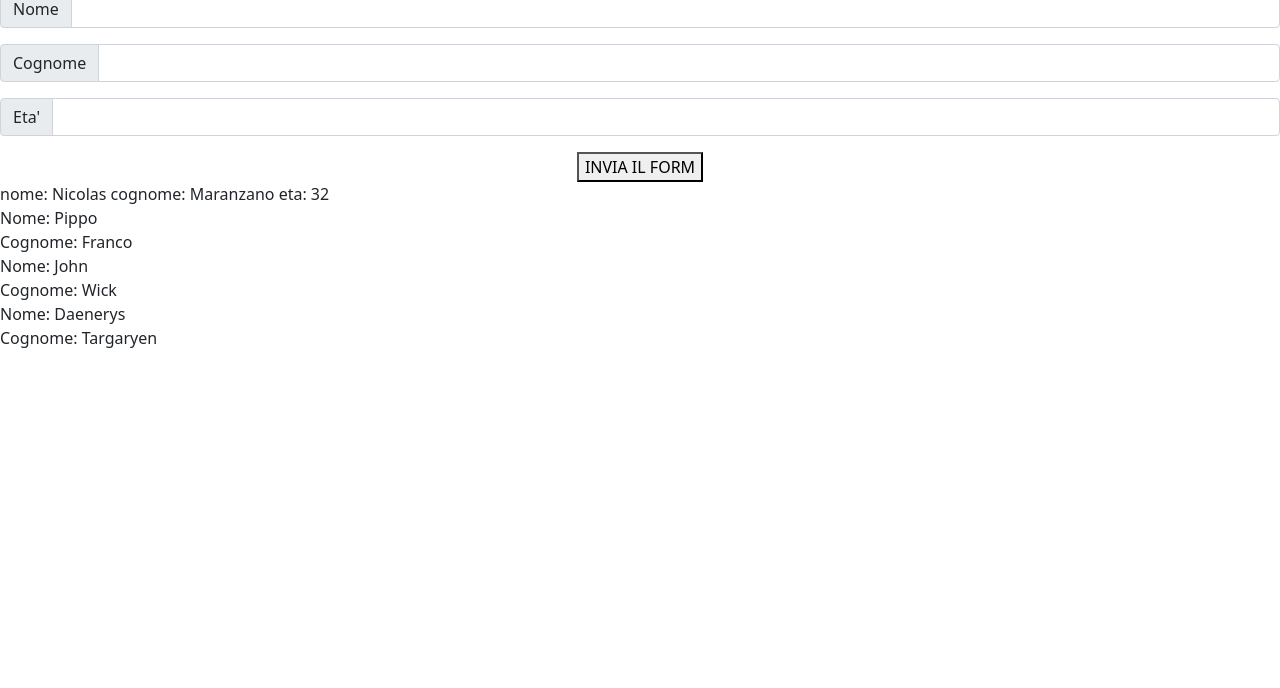
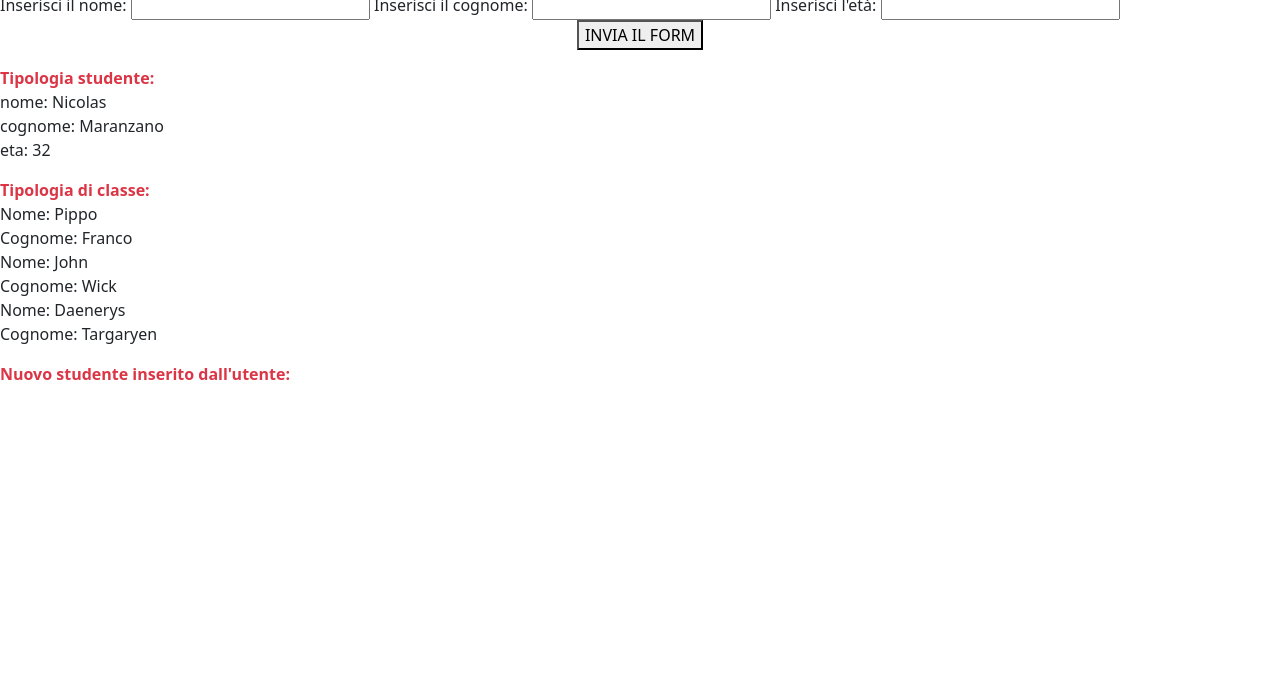
Before and after one commit to niculas1989/js-oggetti-studenti, a plain HTML site: page index.html in a window 1280 px wide. Shown: the part 112-800 px from the top of the page. Drawn offline with nearby package versions, Linux system fonts and the light colour scheme.

Commit message:
add BONUS - with problems

```diff
--- a/index.html
+++ b/index.html
@@ -18,31 +18,30 @@
     </header>
 
     <main>
-        <div class="input-group mb-3">
-            <span class="input-group-text" id="inputGroup-sizing-default">Nome</span>
-            <input id="name" type="text" class="form-control" aria-label="Sizing example input"
-                aria-describedby="inputGroup-sizing-default">
-        </div>
-        <div class="input-group mb-3">
-            <span class="input-group-text" id="inputGroup-sizing-default">Cognome</span>
-            <input id="lastname" type="text" class="form-control" aria-label="Sizing example input"
-                aria-describedby="inputGroup-sizing-default">
-        </div>
-        <div class="input-group mb-3">
-            <span class="input-group-text" id="inputGroup-sizing-default">Eta'</span>
-            <input id="age" type="text" class="form-control" aria-label="Sizing example input"
-                aria-describedby="inputGroup-sizing-default">
-        </div>
+        <label for="name">Inserisci il nome:</label>
+        <input id="name" type="text">
+        <label for="lastname">Inserisci il cognome:</label>
+        <input id="lastname" type="text">
+        <label for="age">Inserisci l'età:</label>
+        <input id="age" type="text">
 
         <div class="d-flex justify-content-center">
             <button id="button">INVIA IL FORM</button>
         </div>
 
 
-
-        <div id="result"></div>
-        <div id="result-array"></div>
-        <div id="result-user"></div>
+        <div class="my-3">
+            <div class="text-danger"><strong>Tipologia studente:</strong></div>
+            <div id="result"></div>
+        </div>
+        <div class="my-3">
+            <div class="text-danger"><strong>Tipologia di classe:</strong></div>
+            <div id="result-array"></div>
+        </div>
+        <div class="my-3">
+            <div class="text-danger"><strong>Nuovo studente inserito dall'utente:</strong></div>
+            <div id="result-user"></div>
+        </div>
     </main>
 
 
--- a/js/script.js
+++ b/js/script.js
@@ -24,10 +24,21 @@ const student = {
 const resultElement = document.getElementById('result');
 const resultArrayElement = document.getElementById('result-array');
 const resultUserElement = document.getElementById('result-user');
+const name = document.getElementById('name');
+const lastname = document.getElementById('lastname');
+const age = document.getElementById('age');
+const button = document.getElementById('button');
+
+const newStudentName = name.value;
+const newStudentLastName = lastname.value;
+const newStudentAge = age.value;
+
+
+const newStudent = { nome: newStudentName, cognome: newStudentLastName, eta: newStudentAge }
 
 for (let key in student) {
     console.log(student[key]);
-    resultElement.innerText += ` ${key}: ${student[key]} `
+    resultElement.innerHTML += ` ${key}: ${student[key]} <br> `
 }
 
 
@@ -52,23 +63,14 @@ for (let j = 0; j < studentsList.length; j++) {
 //! BONUS
 
 //connessione con gli elementi del DOM
-const name = document.getElementById('name');
-const lastname = document.getElementById('lastname');
-const age = document.getElementById('age');
-const button = document.getElementById('button');
-
-const newStudentName = name.value;
-const newStudentLastName = lastname.value;
-const newStudentAge = age.value;
-
-
-const newStudent = { nome: newStudentName, cognome: newStudentLastName, eta: newStudentAge }
 
 
 button.addEventListener('click', function () {
     studentsList.push(newStudent);
-    resultElement.innerText = studentsList;
-    console.log(studentsList);
+    for (let j = 0; j < studentsList.length; j++) {
+        const now = studentsList[j];
+        resultUserElement.innerHTML += `Nome: ${now['nome']} <br> Cognome: ${now['cognome']}<br> Eta': ${now['eta']}<br>`;
+    }
 })
 
 
```
